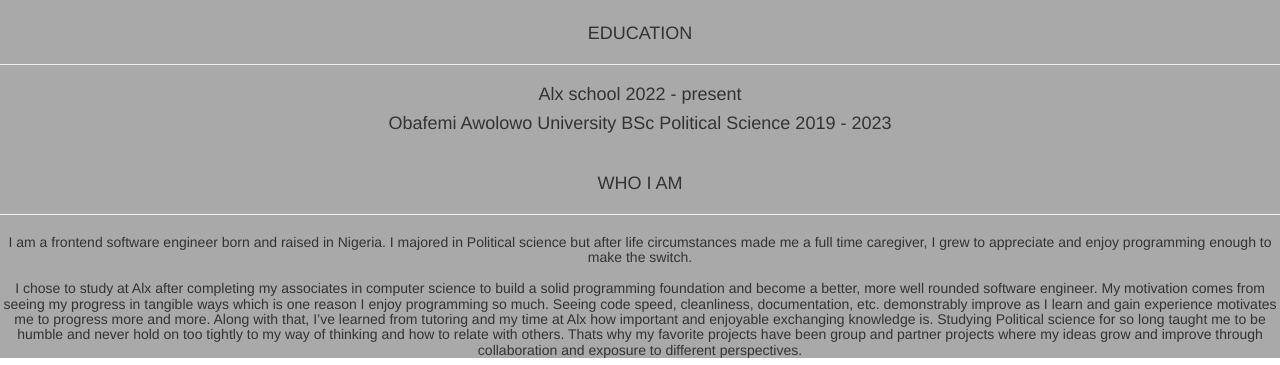
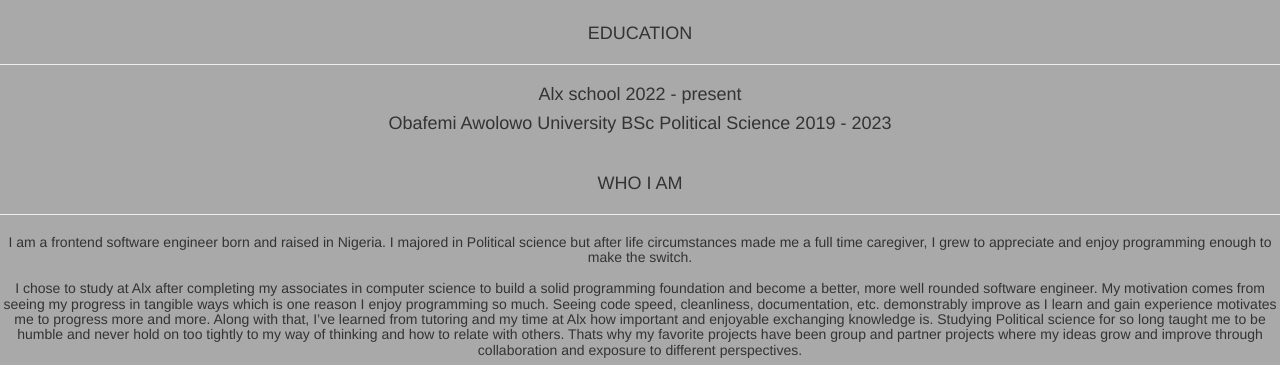
Before and after one commit to Possible-generation/Possible-generation.github.io, a plain HTML site: page index.html in a window 1280 px wide. Shown: the part 703-1068 px from the top of the page. Drawn offline with nearby package versions, Linux system fonts and the light colour scheme.

Commit message:
adjust some style

```diff
--- a/index.css
+++ b/index.css
@@ -84,7 +84,7 @@ a:hover {
 
   font-size: normal;
   background-color: darkgray;
-  padding-bottom: 10pxcd;
+  padding-bottom: 10px;
 }
 #about {
   color: aliceblue;
--- a/index.html
+++ b/index.html
@@ -9,7 +9,7 @@
       href="https://maxcdn.bootstrapcdn.com/bootstrap/3.3.7/css/bootstrap.min.css"
     />
     <link rel="stylesheet" href="./index.css" />
-    <title>My Portifolio</title>
+    <title>Joshua Ajigbotosho Portifolio</title>
   </head>
   <body>
     <div class="whole">
```
